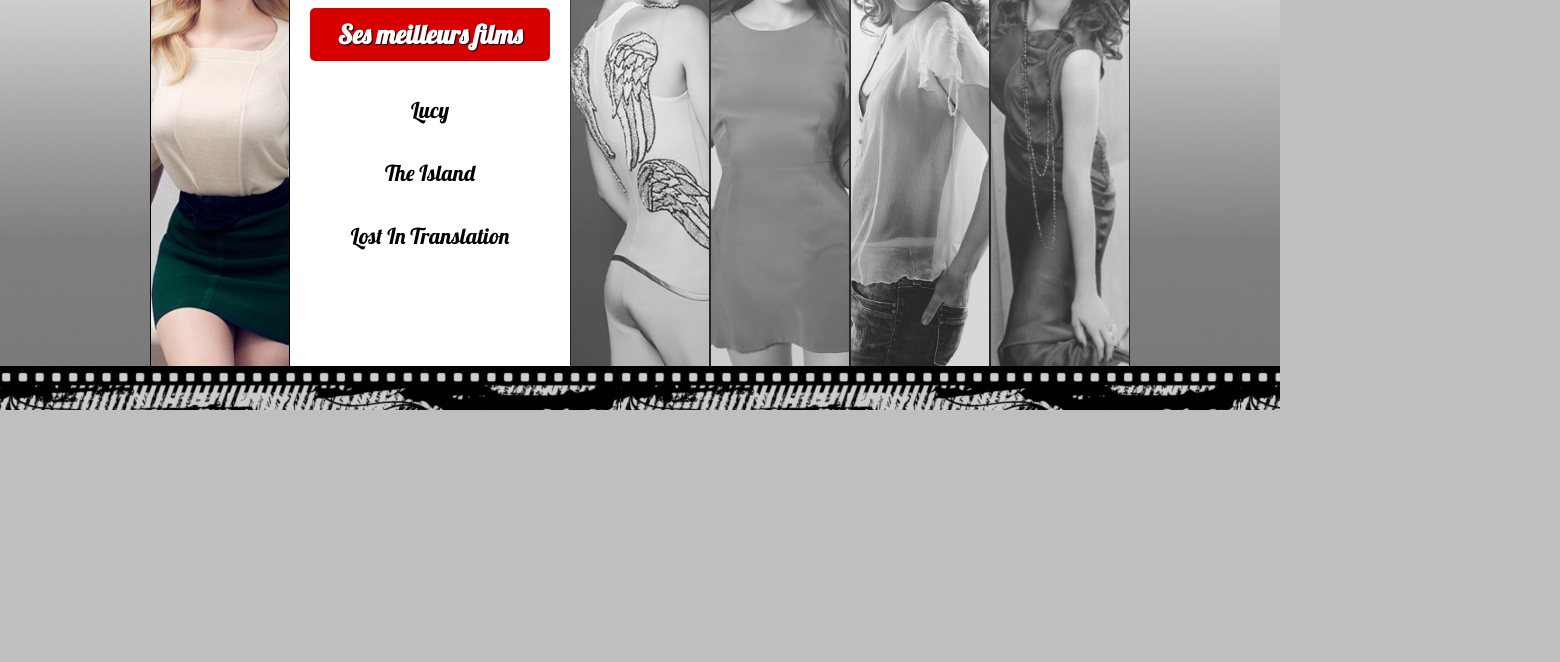
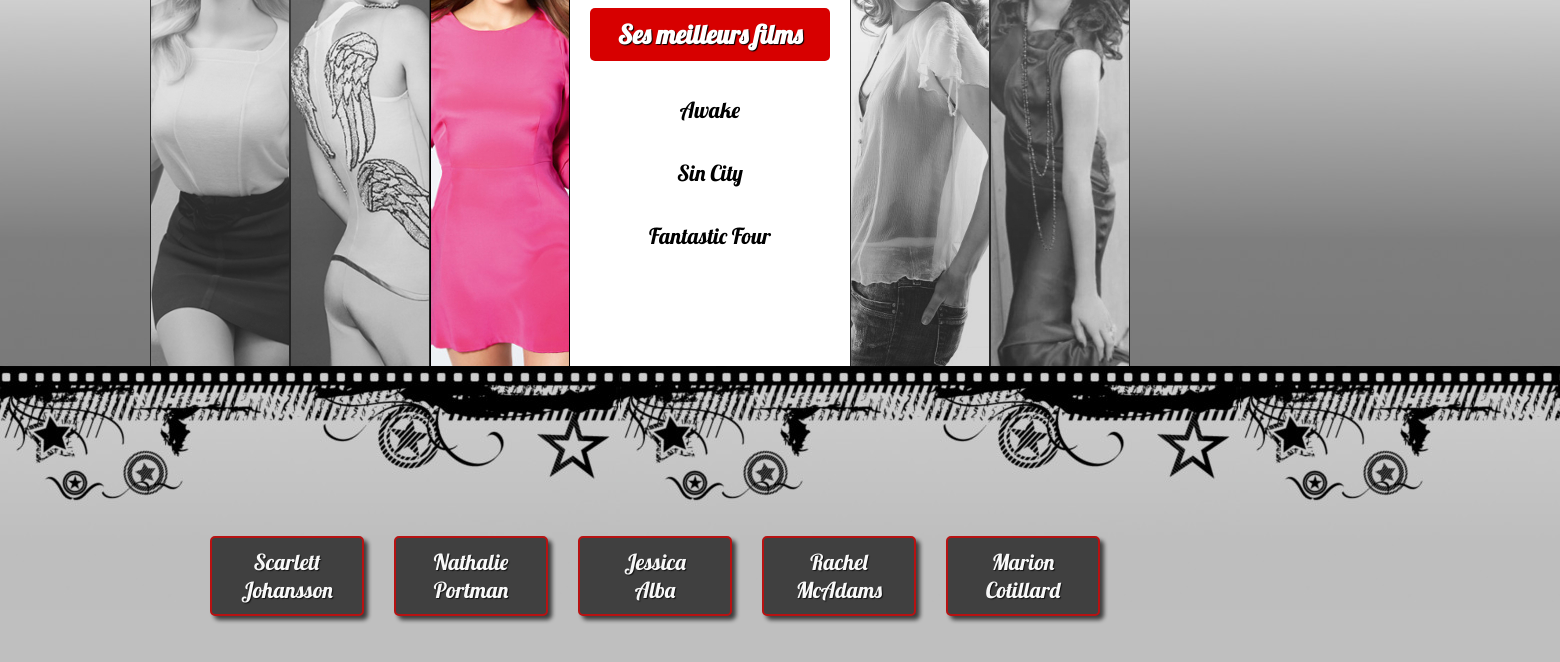
Before and after one commit to Satrianoch/Top-5-actrices, a plain HTML site: page index.html in a window 1280 px wide. Shown: the part 390-1052 px from the top of the page, 1560 px wide, since content can reach past the window. Before the commit the page ends 800 px from the top, so only its background shows below. Drawn offline with nearby package versions, Linux system fonts and the light colour scheme.

Commit message:
Rajoutons les boutons

```diff
--- a/index.html
+++ b/index.html
@@ -86,5 +86,14 @@
       </li>
     </ul>
   </section>
+  <section id='buttons-menu'>
+  	<ul>
+  		<li class='button'>Scarlett<br>Johansson</li>
+  		<li class='button'>Nathalie<br>Portman</li>
+  		<li class='button'>Jessica<br>Alba</li>
+  		<li class='button'>Rachel<br>McAdams</li>
+  		<li class='button'>Marion<br>Cotillard</li>
+  	</ul>
+  </section>
 </body>
 </html>
--- a/script.js
+++ b/script.js
@@ -1,7 +1,7 @@
 $(document).ready(function()
 {
   var $mainMenuItems = $('#main-menu ul').children('li'),
-      openedIndex = 0,
+      openedIndex = 2,
       init = function()
       {
 				bindEvents();
--- a/style.css
+++ b/style.css
@@ -131,3 +131,48 @@ header h1
   text-align: center;
   font-family: Lobster, sans-serif;
 }
+
+/* BUTTONS-MENU*/
+
+#buttons-menu
+{
+	float:left;
+	width:100%;
+	padding:170px 0 50px 0;
+}
+
+#buttons-menu ul
+{
+	float: left;
+	position: relative;
+	left: 50%;
+	text-align:center;
+}
+
+.button
+{
+	float:left;
+	width:150px;
+	margin-left: 30px;
+	padding: 10px 0;
+	position: relative;
+	right: 50%;
+	text-shadow: 1px 1px 1px #000;
+	font-family: 'Lobster', 'sans serif';
+	text-align: center;
+	color: #FFF;
+	border-radius: 5px;
+	box-shadow: 4px 4px 4px rgba(0,0,0,0.75);
+	background: #333;
+	border: 2px solid #B70000;
+	font-size: 22px;
+	cursor: pointer;
+	opacity: 0.9;
+}
+
+.button:hover
+{
+	background: #B70000;
+	border: 2px solid #333;
+	font-size: 24px;
+}
```
